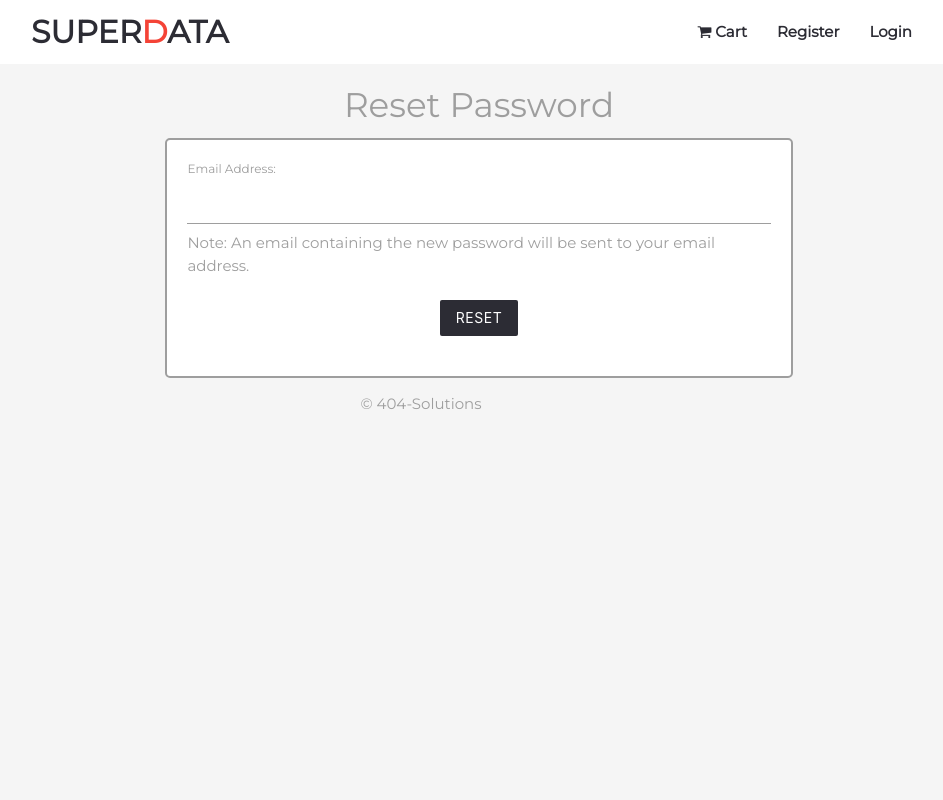
After one commit to darklongnightt/404-Solutions, a PHP site: page /authentication/reset_password.php in a window 1280 px wide. The commit adds this page. Shown: the whole page, without its empty margins (219-1162 px from the left). Run offline with PHP 8.4, Linux system fonts and the light colour scheme; some libraries are stand-ins or nearby versions.

Commit message:
Reset password and change password

```diff
--- /dev/null
+++ b/authentication/reset_password.php
@@ -0,0 +1,108 @@
+<?php
+include("../config/db_connect.php");
+include("../templates/header.php");
+
+$email = '';
+$errors = array('email' => '');
+
+// Checks if reset button is pressed
+if (isset($_POST['submit'])) {
+    if (empty($_POST['email'])) {
+        $errors['email'] = "Email address is required!";
+    } else {
+
+        if (!filter_var($_POST['email'], FILTER_VALIDATE_EMAIL)) {
+            $errors['email'] = 'Email is not of valid format!';
+        } else {
+            $email = mysqli_real_escape_string($conn, $_POST['email']);
+        }
+    }
+
+    if (!array_filter($errors)) {
+        // Checks if email entered is registered
+        $sql = "SELECT * FROM customer WHERE EMAIL='$email'";
+        $result = mysqli_query($conn, $sql);
+        if (mysqli_num_rows($result) < 1) {
+            $errors['email'] = "Email address entered is not registered!";
+        } else {
+            // Generate new password and salt
+            $new_password = uniqid();
+            $new_salt = uniqid();
+            $password = $new_password . $new_salt;
+            $hashedpassword = hash('sha256', $password);
+
+            // Update customer password and salt
+            $sql = "UPDATE customer SET PASSWORD='$hashedpassword' WHERE EMAIL='$email'";
+            if (mysqli_query($conn, $sql)) {
+                $sql = "UPDATE salt SET SALT='$new_salt', CHANGEPW='TRUE' WHERE EMAIL='$email'";
+                if (!mysqli_query($conn, $sql)) {
+                    echo 'Query Error: ' . mysqli_error($conn);
+                } else {
+                    // Get current singapore time
+                    date_default_timezone_set('Singapore');
+                    $date = date('m/d/Y, h:i:s a', time());
+
+                    sendEmail($email, $new_password, $date);
+                    header('Location: login.php');
+                }
+            } else {
+                echo 'Query Error: ' . mysqli_error($conn);
+            }
+        }
+
+        mysqli_free_result($result);
+        mysqli_close($conn);
+    }
+}
+
+function sendEmail($to, $new_password, $date)
+{
+    $subject = "SuperData Password Reset";
+    $message = '
+<html>
+<head>
+    <title>Account Password Reset</title>
+</head>
+
+<body>';
+    $message .= '<h4>Dear SuperData User, </h4>';
+    $message .= '<div>You have requested to reset your password at ' . htmlspecialchars($date) . '. Please contact us at super.data.fyp@gmail.com if you did not make the following request. </div>';
+    $message .= '<div>Note: You will be prompted to change your password upon login.</div>';
+    $message .= '<div class="container" style="border-radius: 15px; border: 5px solid; max-width: 850px; text-align: center;">';
+    $message .= '<h4 style="padding: 15px;">NEW PASSWORD: ' . $new_password . '</h4>
+    </div> <br>';
+    $message .= '<h4>SuperData Security Team</h4>
+</body>
+</html>';
+
+    // Always set content-type when sending HTML email
+    $headers = "MIME-Version: 1.0" . "\r\n";
+    $headers .= "Content-type:text/html;charset=UTF-8" . "\r\n";
+    $headers .= 'From: <super.data.fyp@gmail.com>' . "\r\n";
+
+    mail($to, $subject, $message, $headers);
+}
+
+?>
+
+<!DOCTYPE HTML>
+<html>
+<div class="container grey-text">
+    <h4 class="center">Reset Password</h4>
+    <form class="EditForm" action="reset_password.php" method="POST">
+        <label>Email Address:</label>
+        <input type="text" name="email">
+        <div class="red-text"><?php echo htmlspecialchars($errors['email']); ?></div>
+
+        <div class="grey-text">Note: An email containing the new password will be sent to your email address.</div>
+        <br>
+
+        <div class="center">
+            <input type="submit" name="submit" value="Reset" class="btn brand z-depth-0">
+        </div>
+    </form>
+</div>
+
+<?php include("../templates/footer.php"); ?>
+
+</html>
--- a/templates/header.php
+++ b/templates/header.php
@@ -26,9 +26,10 @@ if (isset($_SESSION['U_UID'])) {
 	if (!isset($_COOKIE['UID'])) {
 		$cookie_uid = uniqid('ANO');
 		setcookie('UID', $cookie_uid, time() + (86400 * 7), "/"); // 86400 = 1 day
+		$uid = $cookie_uid;
+	} else {
+		$uid = $_COOKIE['UID'];
 	}
-
-	$uid = $_COOKIE['UID'];
 }
 ?>
 
```
Also changed, not shown: authentication/change_password.php (added, +103 -0 lines), authentication/login.php (+11 -1 lines), authentication/register.php (+2 -5 lines).
